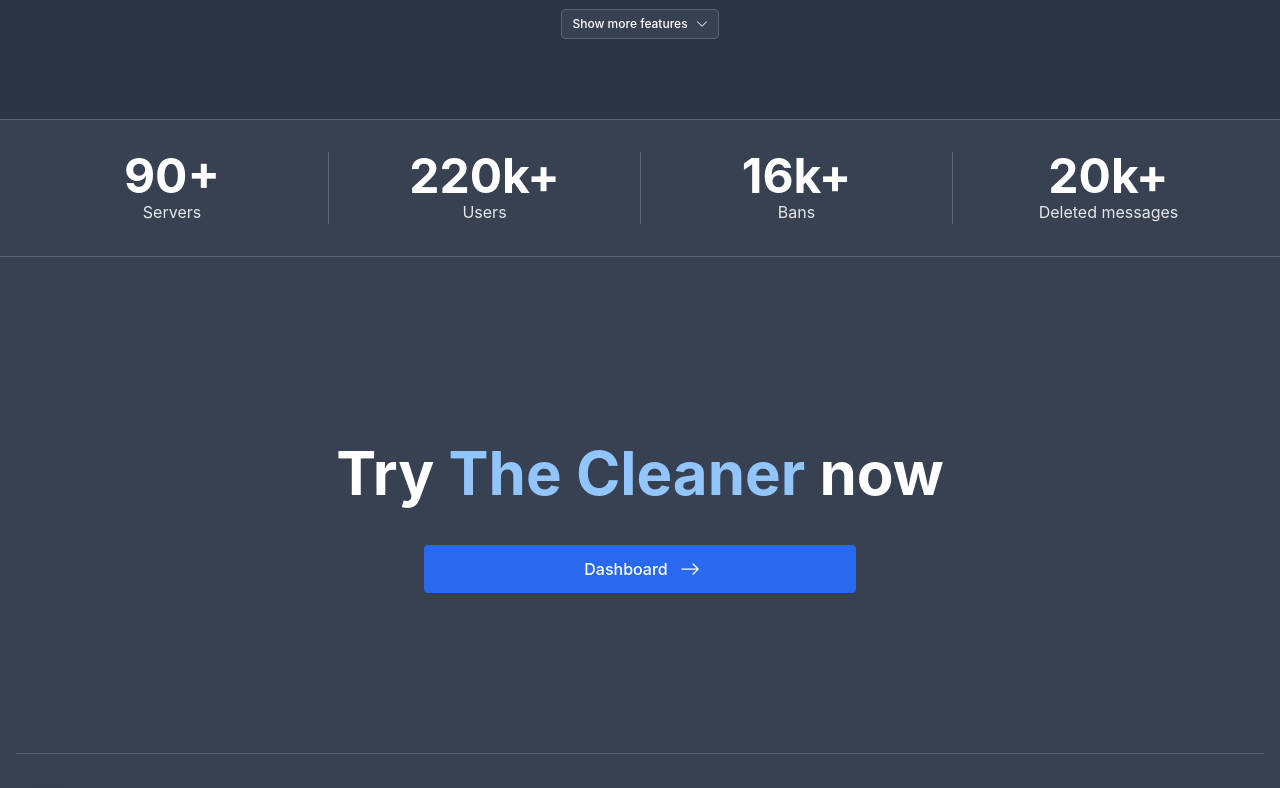
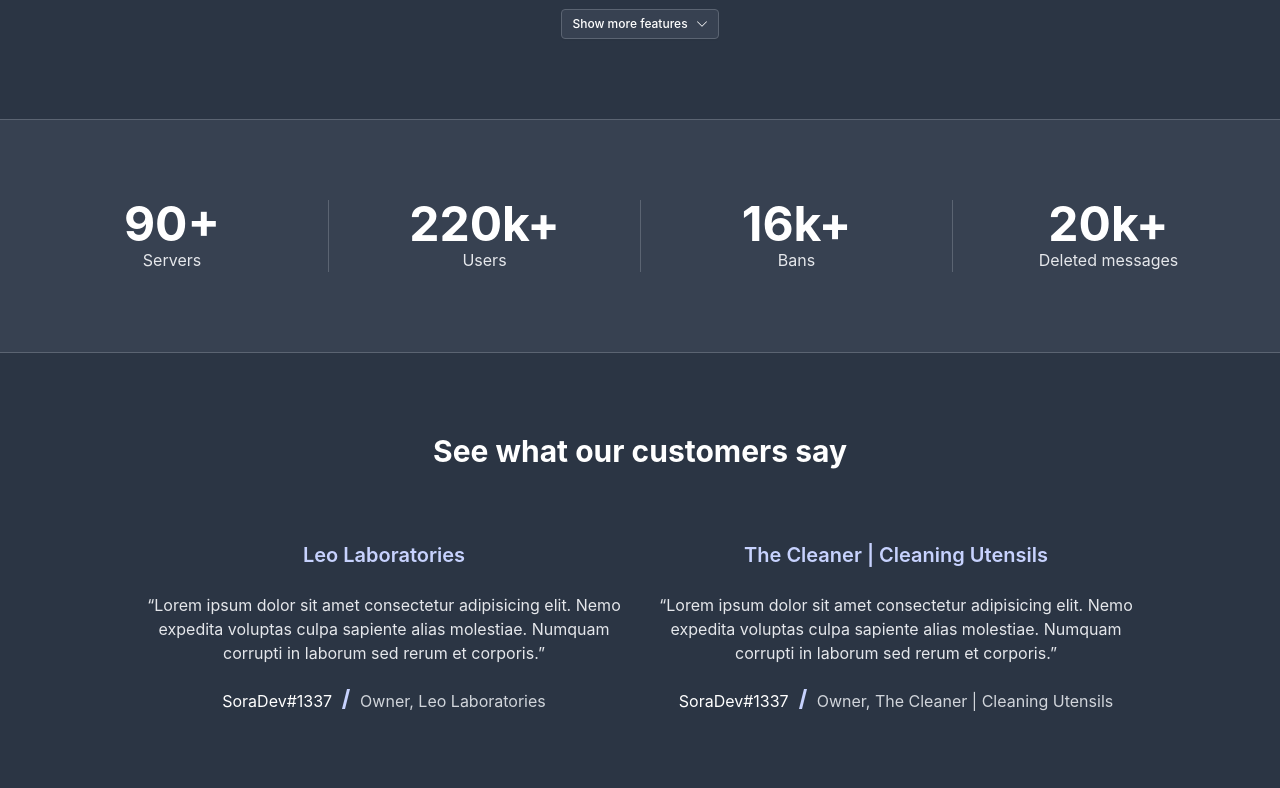
Before and after one commit to cleaner-bot/website, a Next.js app: page / in a window 1280 px wide. Shown: the part 800-1588 px from the top of the page. Built offline with nearby package versions, Linux system fonts and the light colour scheme.

Commit message:
add temporary fake testimonials

```diff
--- a/pages/index.jsx
+++ b/pages/index.jsx
@@ -27,7 +27,7 @@ export default function Home() {
                 <Header />
                 <Hero />
             </div>
-            <div className="py-20 mt-20 border-t border-b bg-gray-750 border-gray-550">
+            <div className="py-20 my-20 border-t border-b bg-gray-750 border-gray-550">
                 <div className="--container">
                     <FeatureSection />
                 </div>
@@ -35,7 +35,11 @@ export default function Home() {
             <div className="--container">
                 <StatsSection />
             </div>
-            <div className="pb-8 border-t border-gray-550" data-aos="fade-up" />
+            <div className="py-20 my-20 border-t border-b bg-gray-750 border-gray-550">
+                <div className="!max-w-5xl --container">
+                    <TestimonialSection />
+                </div>
+            </div>
             <div className="--container">
                 <CTASection />
                 <div className="pb-8 border-t border-gray-550" />
@@ -105,7 +109,7 @@ function FeatureSection() {
 
 function StatsSection() {
     return (
-        <div className="grid py-8 gap-y-4 md:divide-x sm:grid-cols-2 md:grid-cols-4 divide-gray-550" data-aos="fade-up">
+        <div className="grid gap-y-4 md:divide-x sm:grid-cols-2 md:grid-cols-4 divide-gray-550" data-aos="fade-up">
             <Stat name="Servers" count={data.guilds} />
             <Stat name="Users" count={data.users} />
             <Stat name="Bans" count={data.bans} />
@@ -127,6 +131,60 @@ function Stat({ name, count }) {
     )
 }
 
+function TestimonialSection() {
+    return (
+        <div className="grid gap-8 lg:grid-cols-2">
+            <h2 className="pb-10 text-3xl font-bold text-center lg:col-span-2">
+                See what our customers say
+            </h2>
+            <Testimonial
+                guildName="Leo Laboratories"
+                guildIcon=""
+                author="SoraDev#1337"
+                authorIcon=""
+                authorRole="Owner"
+            >
+                Lorem ipsum dolor sit amet consectetur adipisicing elit. Nemo expedita voluptas culpa sapiente alias molestiae. Numquam corrupti in laborum sed rerum et corporis.
+            </Testimonial>
+            <Testimonial
+                guildName="The Cleaner | Cleaning Utensils"
+                guildIcon=""
+                author="SoraDev#1337"
+                authorIcon=""
+                authorRole="Owner"
+            >
+                Lorem ipsum dolor sit amet consectetur adipisicing elit. Nemo expedita voluptas culpa sapiente alias molestiae. Numquam corrupti in laborum sed rerum et corporis.
+            </Testimonial>
+        </div>
+    );
+}
+
+function Testimonial({ guildName, guildIcon, author, authorIcon, authorRole, children }) {
+    return (
+        <div className="flex flex-col items-center justify-center gap-6" data-aos="fade-up">
+            <div className="flex items-center gap-8 text-xl font-semibold text-indigo-200">
+                {guildIcon && <Image src={guildIcon} className="w-10 h-10" />}
+                {guildName}
+            </div>
+            <p className="text-center text-gray-200">
+                &ldquo;{children}&rdquo;
+            </p>
+            <div className="flex flex-col lg:flex-row">
+                <div className="flex flex-col items-center gap-4 md:flex-row">
+                    {authorIcon && <Image src={authorIcon} className="w-10 h-10" />}
+                    {author}
+                </div>
+                <svg className="hidden w-5 h-5 mx-1 text-indigo-200 lg:block" fill="currentColor" viewBox="0 0 20 20">
+                    <path d="M11 0h3L9 20H6l5-20z" />
+                </svg>
+                <span className="text-gray-300">
+                    {authorRole}, {guildName}
+                </span>
+            </div>
+        </div>
+    )
+}
+
 function CTASection() {
     return (
         <div className="my-40 --container" data-aos="fade-up">
```
